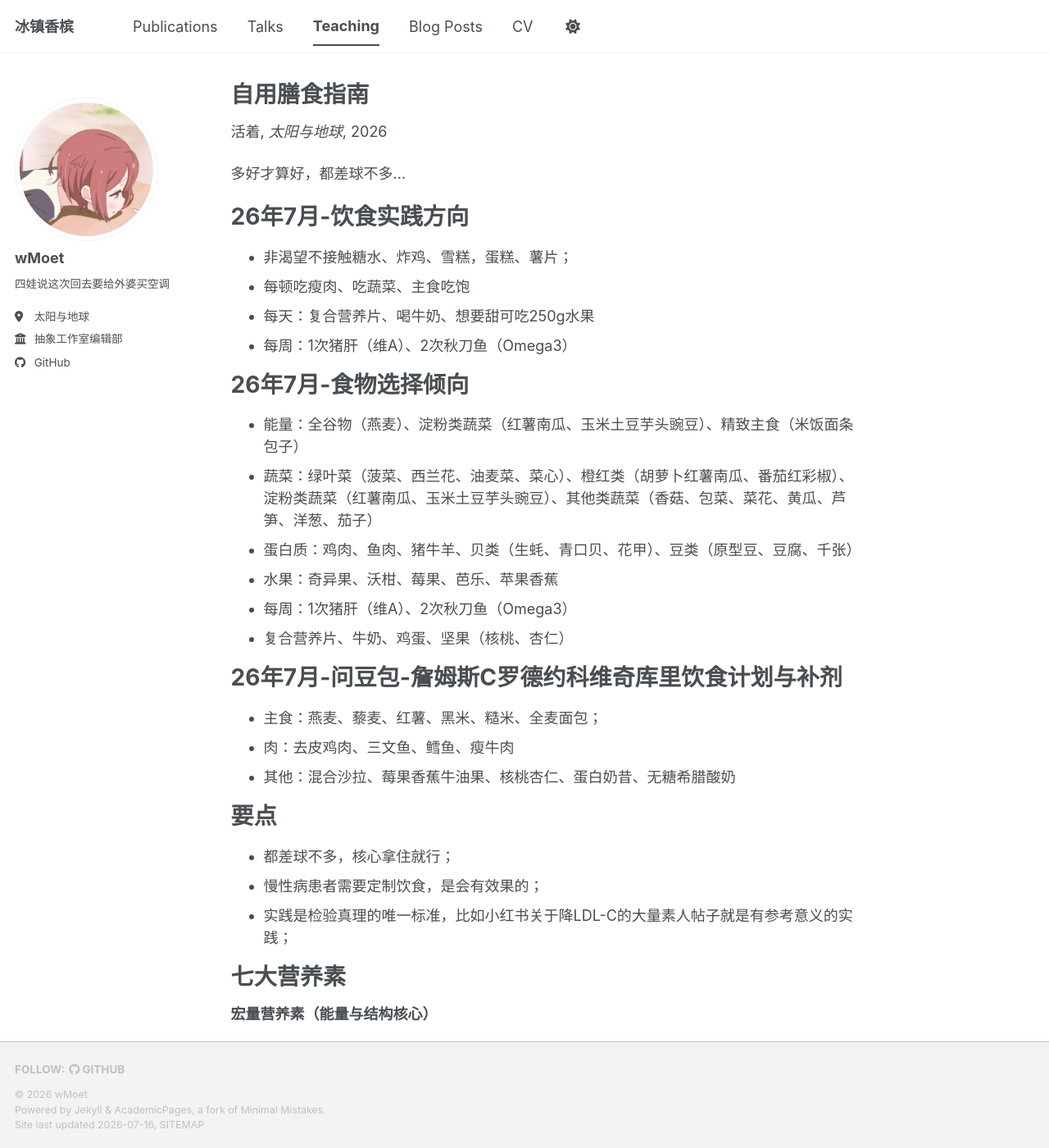
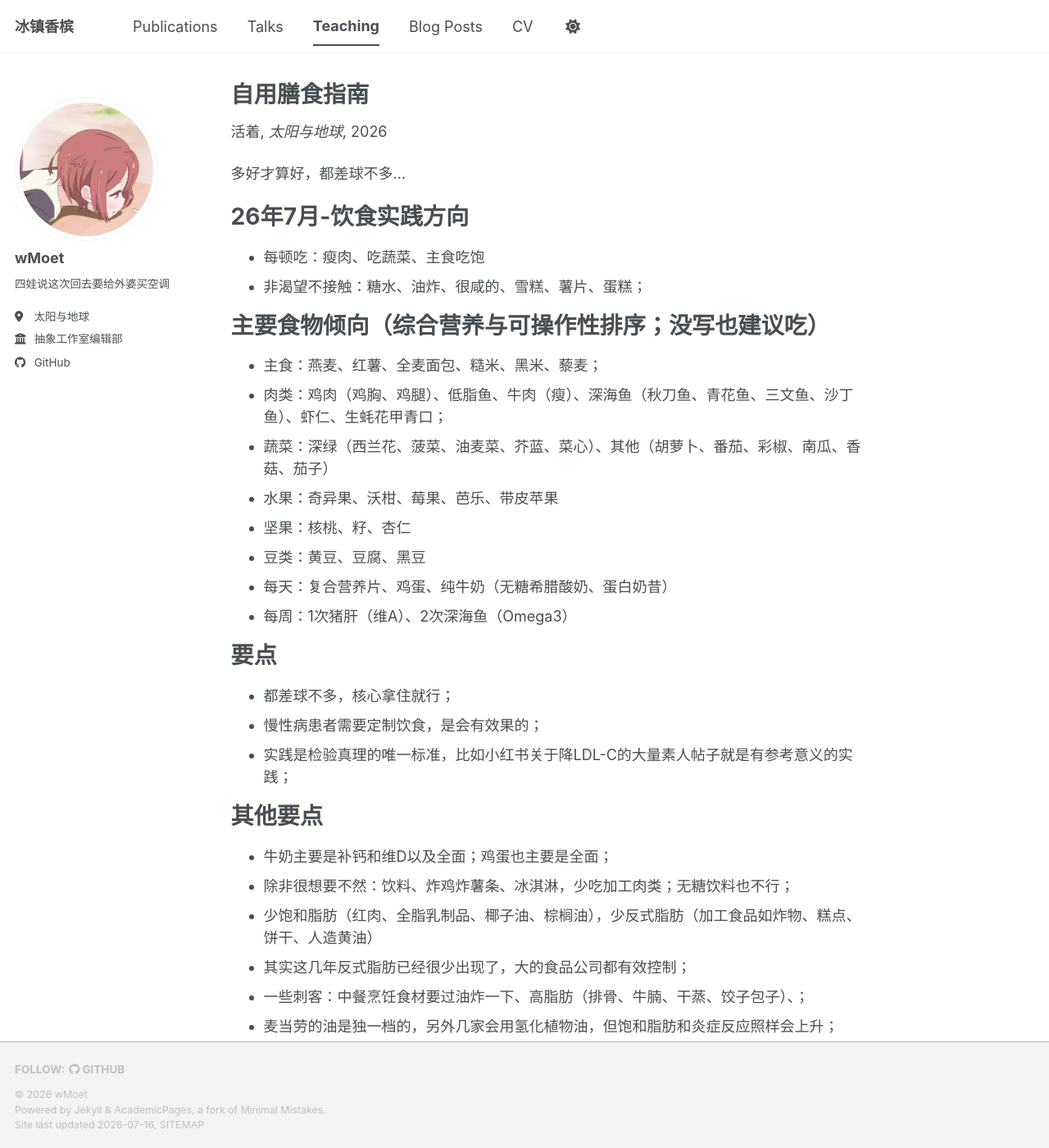
Before and after one commit to wMoet/wMoet.github.io, a Jekyll site: the page built from _teaching/2026-03-自用膳食指南.md, in a window 1280 px wide and 1400 px high. Shown: the whole window at 82% size. Built offline with Jekyll 4.4.1, drawn with Linux system fonts in a browser that asks for light colours; a script bundle is joined from its source files by our own code; library files that are not in the unit come from our copies; some of the changed text lies outside the part shown.

Commit message:
Update 2026-03-自用膳食指南.md

```diff
--- a/_teaching/2026-03-自用膳食指南.md
+++ b/_teaching/2026-03-自用膳食指南.md
@@ -9,71 +9,36 @@ date: 2026-03-30
 多好才算好，都差球不多...
 
 # 26年7月-饮食实践方向
-- 非渴望不接触糖水、炸鸡、雪糕，蛋糕、薯片；
-- 每顿吃瘦肉、吃蔬菜、主食吃饱
-- 每天：复合营养片、喝牛奶、想要甜可吃250g水果
-- 每周：1次猪肝（维A）、2次秋刀鱼（Omega3）
+- 每顿吃：瘦肉、吃蔬菜、主食吃饱
+- 非渴望不接触：糖水、油炸、很咸的、雪糕、薯片、蛋糕；
 
-# 26年7月-食物选择倾向
-- 能量：全谷物（燕麦）、淀粉类蔬菜（红薯南瓜、玉米土豆芋头豌豆）、精致主食（米饭面条包子）
-- 蔬菜：绿叶菜（菠菜、西兰花、油麦菜、菜心）、橙红类（胡萝卜红薯南瓜、番茄红彩椒）、淀粉类蔬菜（红薯南瓜、玉米土豆芋头豌豆）、其他类蔬菜（香菇、包菜、菜花、黄瓜、芦笋、洋葱、茄子）
-- 蛋白质：鸡肉、鱼肉、猪牛羊、贝类（生蚝、青口贝、花甲）、豆类（原型豆、豆腐、千张）
-- 水果：奇异果、沃柑、莓果、芭乐、苹果香蕉
-- 每周：1次猪肝（维A）、2次秋刀鱼（Omega3）
-- 复合营养片、牛奶、鸡蛋、坚果（核桃、杏仁）
-
-# 26年7月-问豆包-詹姆斯C罗德约科维奇库里饮食计划与补剂
-- 主食：燕麦、藜麦、红薯、黑米、糙米、全麦面包；
-- 肉：去皮鸡肉、三文鱼、鳕鱼、瘦牛肉
-- 其他：混合沙拉、莓果香蕉牛油果、核桃杏仁、蛋白奶昔、无糖希腊酸奶
+# 主要食物倾向（综合营养与可操作性排序；没写也建议吃）
+- 主食：燕麦、红薯、全麦面包、糙米、黑米、藜麦；
+- 肉类：鸡肉（鸡胸、鸡腿）、低脂鱼、牛肉（瘦）、深海鱼（秋刀鱼、青花鱼、三文鱼、沙丁鱼）、虾仁、生蚝花甲青口；
+- 蔬菜：深绿（西兰花、菠菜、油麦菜、芥蓝、菜心）、其他（胡萝卜、番茄、彩椒、南瓜、香菇、茄子）
+- 水果：奇异果、沃柑、莓果、芭乐、带皮苹果
+- 坚果：核桃、籽、杏仁
+- 豆类：黄豆、豆腐、黑豆
+- 每天：复合营养片、鸡蛋、纯牛奶（无糖希腊酸奶、蛋白奶昔）
+- 每周：1次猪肝（维A）、2次深海鱼（Omega3）
 
 # 要点
 - 都差球不多，核心拿住就行；
 - 慢性病患者需要定制饮食，是会有效果的；
 - 实践是检验真理的唯一标准，比如小红书关于降LDL-C的大量素人帖子就是有参考意义的实践；
 
-# 七大营养素
-**宏量营养素（能量与结构核心）**
-- 碳水化合物。功能：人体最主要能量来源（4kcal/g），维持大脑与神经功能，保护肝脏。主要来源：全谷物（燕麦、糙米、藜麦、玉米）、薯类（红薯、土豆、山药）、杂豆类；精制碳水（白米、白面、白糖）需控制。
-- 蛋白质。功能：构成 / 修复组织、合成酶 / 激素 / 抗体，提供能量（4kcal/g）。主要来源：动物优质蛋白（鱼、虾、鸡胸肉、瘦牛 / 羊肉、鸡蛋、牛奶、奶酪）；植物优质蛋白（豆腐、豆浆、腐竹、大豆、藜麦）。
-- 脂肪。功能：储能（9kcal/g）、保护内脏、保温、促进脂溶性维生素吸收，提供必需脂肪酸。主要来源：不饱和优质脂肪（深海鱼如三文鱼 / 沙丁鱼、橄榄油、牛油果、坚果）；饱和脂肪（肥肉、动物油脂、黄油）适量摄入。
-
-**微量营养素（调节代谢的“催化剂”）**
-- 维生素。分脂溶性与水溶性，脂溶性维生素可储存，如维生素A、D、E、K；水溶性维生素需经常补充，如B族维生素和维生素C；
-- 矿物质。常量元素（日需 > 100mg）：钙（奶制品、豆制品、虾皮）、钾（香蕉、菠菜、土豆）、钠（食盐，需控量 < 5g / 天）；微量元素（日需 < 100mg）：铁（红肉、猪肝、动物血、菠菜，维 C 可促吸收）、锌（生蚝、红肉、坚果）、碘（海带、紫菜、加碘盐）。
-
-**特殊必需营养**
-- 水。功能：占体重 60%-70%，作为代谢介质，运输营养与废物，调节体温。来源：白开水、淡茶水、汤；成人每日建议 1500-2000ml。
-- 膳食纤维。功能：促进肠道蠕动、预防便秘、调节血糖血脂、增加饱腹感。主要来源：全谷物、蔬菜（芹菜、西兰花）、水果（苹果、梨带皮）、菌菇、豆类。
-
 # 其他要点
-- 牛奶主要是补钙和全面；鸡蛋也主要是全面；
+- 牛奶主要是补钙和维D以及全面；鸡蛋也主要是全面；
 - 除非很想要不然：饮料、炸鸡炸薯条、冰淇淋，少吃加工肉类；无糖饮料也不行；
 - 少饱和脂肪（红肉、全脂乳制品、椰子油、棕榈油），少反式脂肪（加工食品如炸物、糕点、饼干、人造黄油）
-- 其实这几年反式脂肪已经很少出现了，大的食品公司都有效控制
-- 一些刺客：脂肪比例高的肉和肉馅（排骨、牛腩、早茶的牛肉丸干蒸、饺子包子、汉堡肉饼）、聚餐时过油煮熟的菜品；
-- 麦当劳的油是独一档的；
-- 全脂奶营养好得多
+- 其实这几年反式脂肪已经很少出现了，大的食品公司都有效控制；
+- 一些刺客：中餐烹饪食材要过油炸一下、高脂肪（排骨、牛腩、干蒸、饺子包子）、；
+- 麦当劳的油是独一档的，另外几家会用氢化植物油，但饱和脂肪和炎症反应照样会上升；
+- 全脂奶营养好得多；
 - 蔬菜的维生素C和B在水煮和榨汁过程会损失较多，蒸、快炒和微波炉可以保留更多；
 - 生菜、黄瓜、冬瓜，其实营养密度比较低；
 - 番茄红素要熟吃，所以小番茄被过度神化了
-- 高嘌呤：水产、浓汤、内脏
-
-# 很想吃油炸食品吗
-吃炸鸡我会，炸鸡，炸鸡，炸鸡，然后鳕鱼堡，反正都有所涉猎吧。
-
-1. Tim团队做的[连吃高油高糖食物一周，这是我们身体发生的变化...](https://www.bilibili.com/video/BV186BLBREUM?spm_id_from=333.1245.0.0)
-2. 帅soserious做的[【连续7天只吃垃圾食品】我的身体发生了什么变化！](https://www.bilibili.com/video/BV1x14y1N7QE/?spm_id_from=333.1387)
-
-最佳相关，就是盖伊做的
-[三餐漢堡薯條【速食30天挑戰】身體變化這麼大！？│健人飲食│ 2023ep24](https://www.youtube.com/watch?v=LajjGEBeb3g)
-真的做得非常好欸。
-
-里面验证了：
-1. 你就算每天只吃炸鸡薯条汉堡，只要热量摄入和消耗一样，体重基本不会变；
-2. 虽然体重在掌控之内，但低密度脂蛋白胆固醇、内脏脂肪等数据都会显著变差，以及主观的生活精力也受影响。
-
-所以答案已经很明显了，M/K/华莱,依旧是得少吃的。
+- 高嘌呤：水产、浓汤、内脏；
 
 # EWG最脏蔬果
 - 蔬果农残（乃至于食品卫生）很难有人出来下定论的，因为牵涉太广，蛋糕太大。就在两种情况徘徊：一是上市售卖的正规食品都是符合卫生标准的，检测出来的农残量都很轻微，远不会对人体产生实际影响；另一种情况，就是昧着良心种植自己都不吃的，检测报告作假、监管缺位。
```
